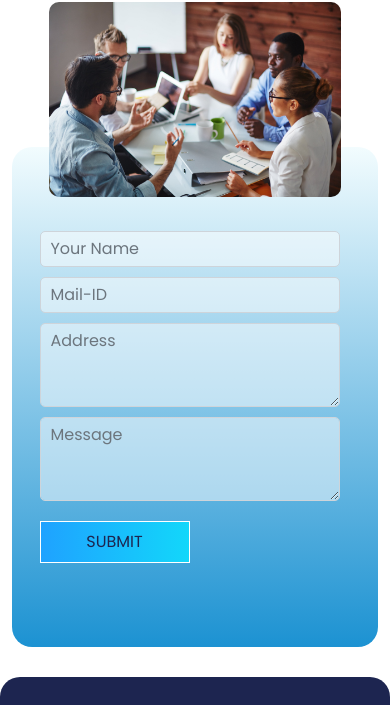
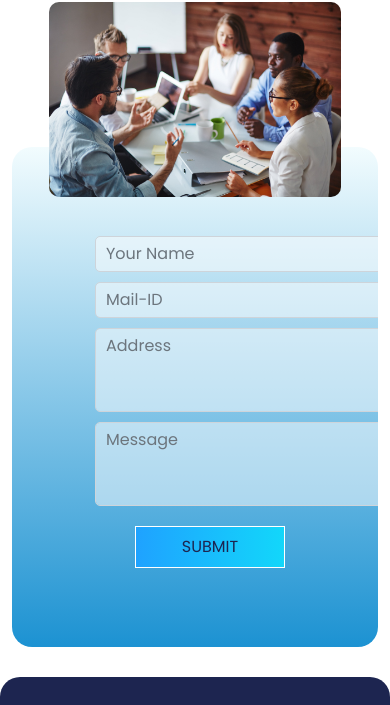
Before and after one commit to DavidMohan/RIM-Church, a plain HTML site: page contact.html in a window 390 px wide. Shown: the part 872-1577 px from the top of the page. Drawn offline with Linux system fonts and the light colour scheme.

Commit message:
Something

```diff
--- a/assets/scss/form.scss
+++ b/assets/scss/form.scss
@@ -115,3 +115,22 @@
     }
   }
 }
+
+@media screen and (max-width: 1024px) {
+  .form {
+
+    &__right {
+
+      form {
+
+        margin: 0px 0px 0px 50px;
+        align-items: center;
+      }
+
+      &__submit {
+
+        margin: 20px 110px 0px 0px;
+      }
+    }
+  }
+}
```
Also changed, not shown: assets/css/form.css, 1 other file.
